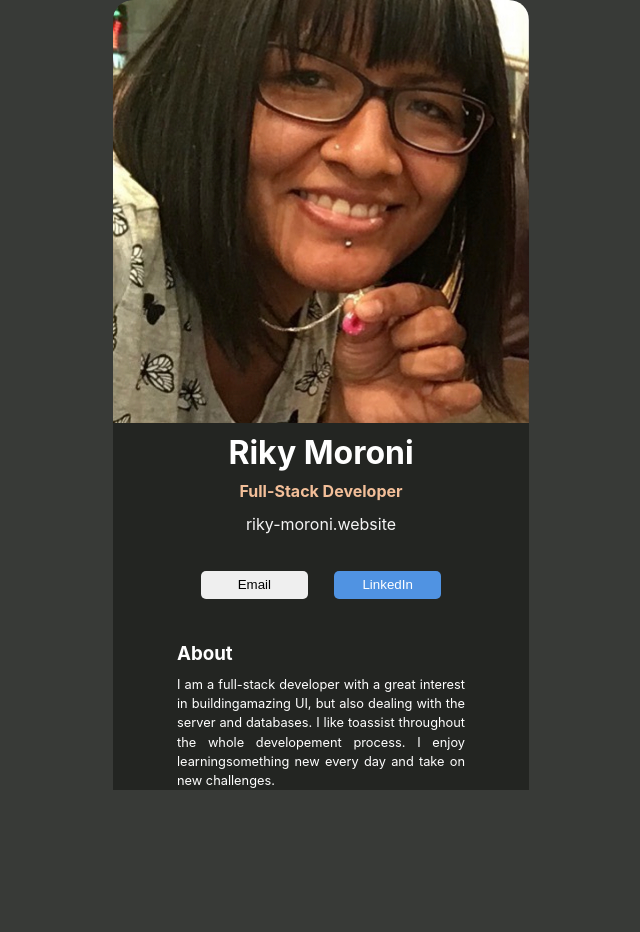
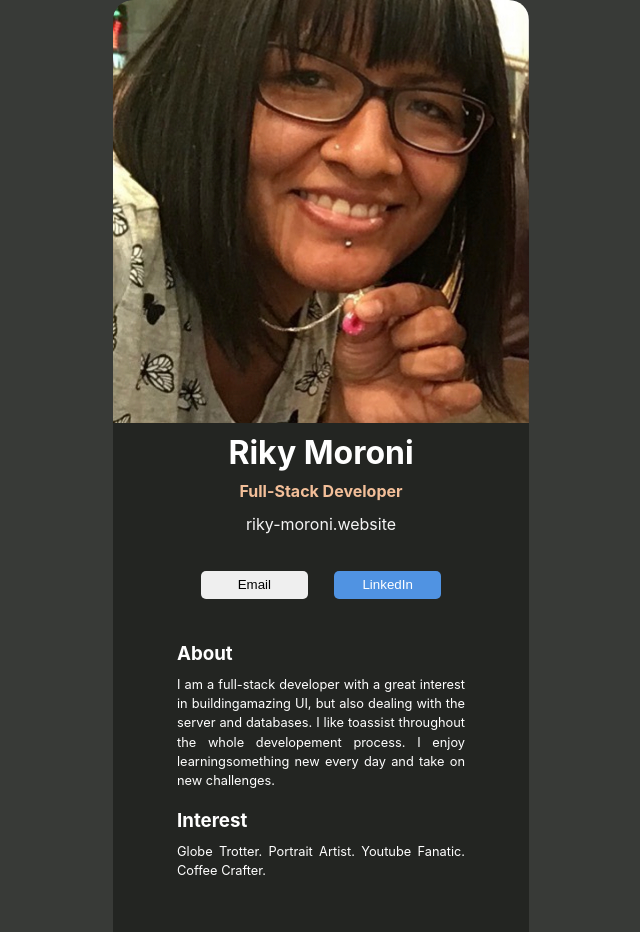
Before and after one commit to Riky5/react-exercise-1, a React (Create React App) app: page / in a window 1280 px wide. Shown: the whole page, without its empty margins (319-959 px from the left). Before the commit the page ends 800 px from the top, so only its background shows below. Built offline with nearby package versions, Linux system fonts and the light colour scheme.

Commit message:
add interest component with styling

```diff
--- a/src/App.js
+++ b/src/App.js
@@ -1,5 +1,6 @@
 import Header from './components/Header'
 import About from './components/About'
+import Interest from './components/Interest'
 import './App.css';
 
 function App() {
@@ -7,6 +8,7 @@ function App() {
     <div className="App">
       <Header />
       <About />
+      <Interest />
     </div>
   );
 }
--- /dev/null
+++ b/src/components/Interest.css
@@ -0,0 +1,15 @@
+.interest {
+  background-color: rgb(35, 37, 34);
+  color: rgba(255, 255, 255);
+  display: flex;
+  flex-direction: column;
+  padding-inline: 4em;
+  text-align: justify;
+}
+
+.interest p {
+  font-size: .8em;
+  line-height: 1.5;
+  margin-top: .8em;
+  padding-bottom: 4em;
+}
--- /dev/null
+++ b/src/components/Interest.js
@@ -0,0 +1,10 @@
+import './Interest.css'
+
+export default function Interest() {
+  return (
+    <section className="interest">
+      <h3>Interest</h3>
+      <p>Globe Trotter. Portrait Artist. Youtube Fanatic. Coffee Crafter.</p>
+    </section>
+  )
+}
```
